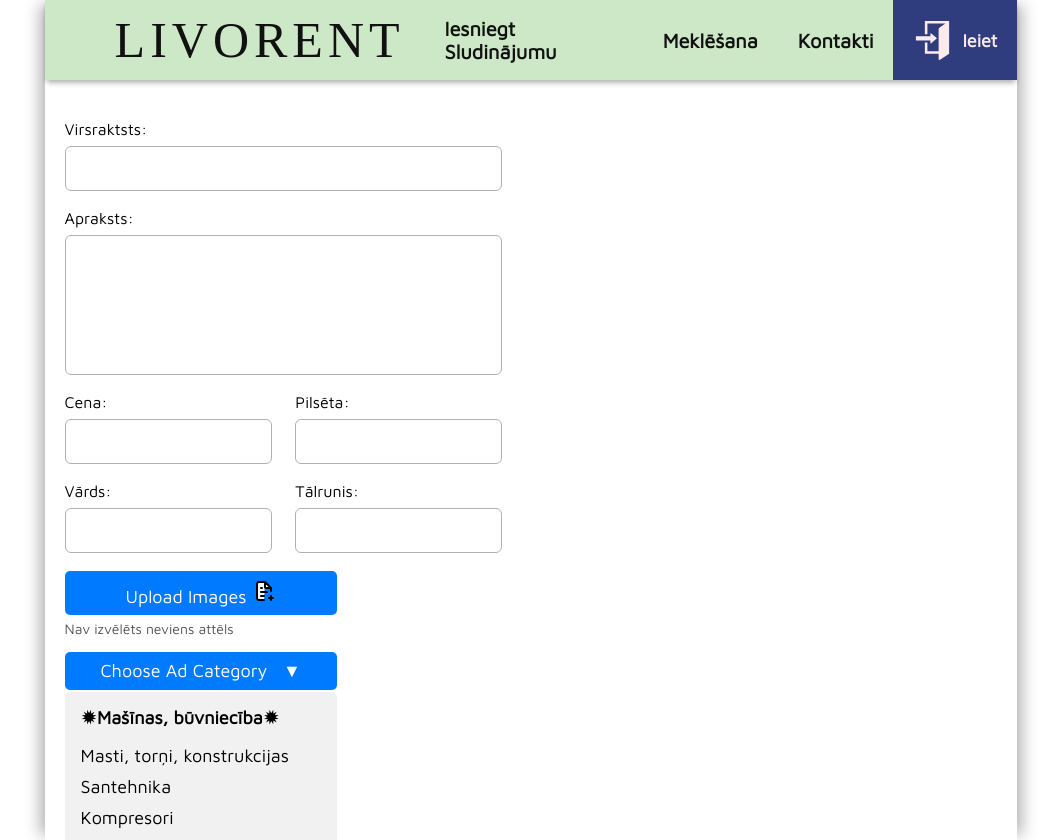
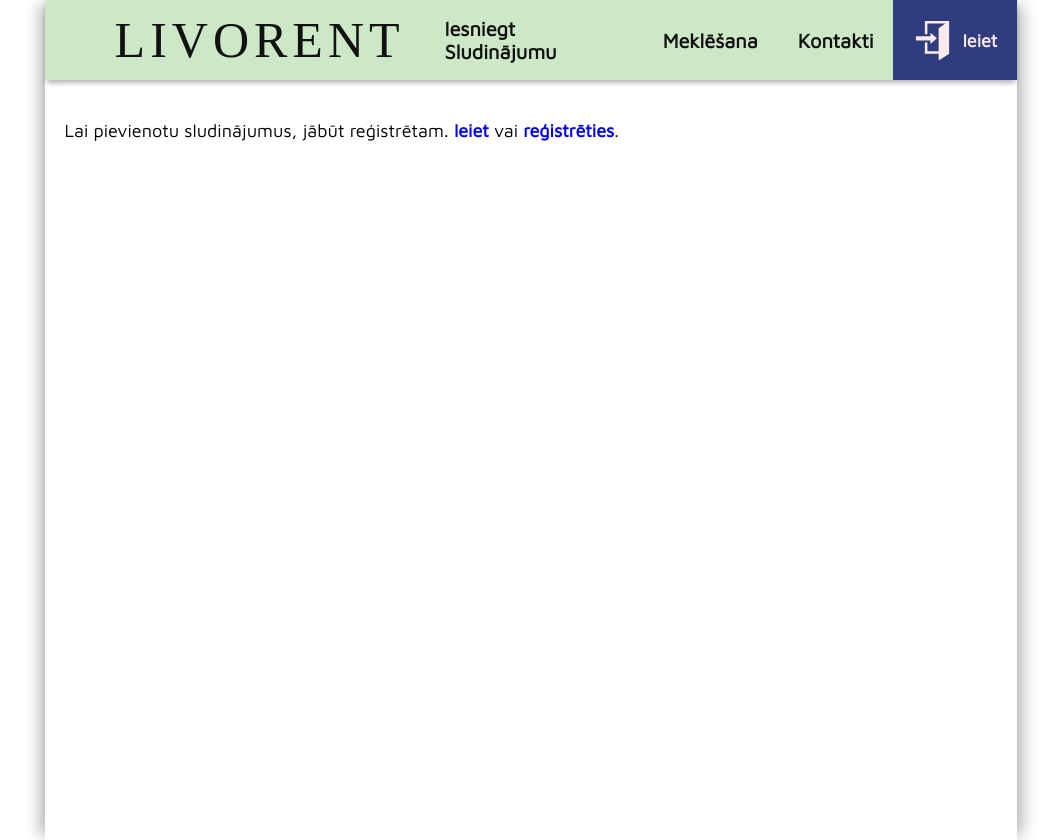
Before and after one commit to abdulhakim-altunkaya/livorent, a React (Create React App) app in the folder client/: page /upload in a window 1280 px wide. Shown: the whole page, without its empty margins (109-1170 px from the left). Built offline with nearby package versions, Linux system fonts and the light colour scheme; a web font is replaced by a local one.

Commit message:
upload component connected with login and signup. Only registered users will be able to upload.

```diff
--- a/client/src/components/BtmProfile.js
+++ b/client/src/components/BtmProfile.js
@@ -122,6 +122,7 @@ function BtmProfile() {
         }
       </div>
       <br/><br/><br/><br/><br/><br/>
+      <br/><br/><br/><br/><br/><br/>
       <div className='FooterContainer'>
         <Footer />
       </div>
--- a/client/src/components/BtmUpload.js
+++ b/client/src/components/BtmUpload.js
@@ -1,9 +1,20 @@
 import React, {useState} from "react";
+import { useNavigate } from 'react-router-dom';
 import axios from "axios";
 import "../styles/upload.css";
 import Footer from "./Footer";
+import { getUserId } from './utilsAuth';
 
 function BtmUpload() {
+  //we will check if there is token and user id exist in local storage. If there is
+  //we will let the visitor to see upload component. The lines below are for this purpose
+  //they will check that by using utilsAuth function. if user id is not bigger than 1, than it means
+  //visitor is not registered and cannot upload.
+  const userIdData = getUserId(); // This returns an object { userNumber }
+  const myNum = userIdData.userNumber; // Get the actual number
+
+  const navigate = useNavigate();
+
   const [title, setTitle] = useState("");
   const [description, setDescription] = useState("");
   const [price, setPrice] = useState("");
@@ -87,6 +98,18 @@ function BtmUpload() {
   }
 
   return (
+    <>
+
+    {
+      myNum < 1 ?
+      (
+        <div className="noUserBtmUpload">Lai pievienotu sludinājumus, jābūt reģistrētam.
+          <span onClick={() => navigate("/login")}>  Ieiet</span> vai <span
+          onClick={() => navigate("/registration")}>reģistrēties</span>.
+        </div>
+      )
+      :
+      (
         <div>
           <div className="adFormArea">
             <form className="adForm" onSubmit={handleSubmit}>
@@ -283,23 +306,13 @@ function BtmUpload() {
             </form>
             <div>{resultArea}</div>
           </div>
-{/*       title-text
-      description-text
-      price (per day, per hour, per week or per month)-number with two decimals
-      telephone-numbers without decimals
-      name-text
-      City-text
-
-      keep it longer weeks? numbers without decimals
-      Make title bolder? True or false
-      move it to the top? True or false
-
-      location ip
-      date */}
           <br /><br /><br /><br /><br /><br /><br /><br />
           <Footer />
         </div>
       )
     }
+    </>
+  )
+}
 
 export default BtmUpload
--- a/client/src/styles/upload.css
+++ b/client/src/styles/upload.css
@@ -188,6 +188,15 @@
       .selectCategoryList.selected {
         background-color: #d74f3aea; /* Background color for selected element */
       }
+      .noUserBtmUpload {
+        margin-left: 20px;
+        font-size: 18px;
+      }
+      .noUserBtmUpload span {
+        cursor: pointer;
+        font-weight: bold;
+        color: blue;
+      }
 }
 
 
```
Also changed, not shown: 1 other file (tests, documents, lock files or other folders). Lines whose indentation alone changed are shown as unchanged.
